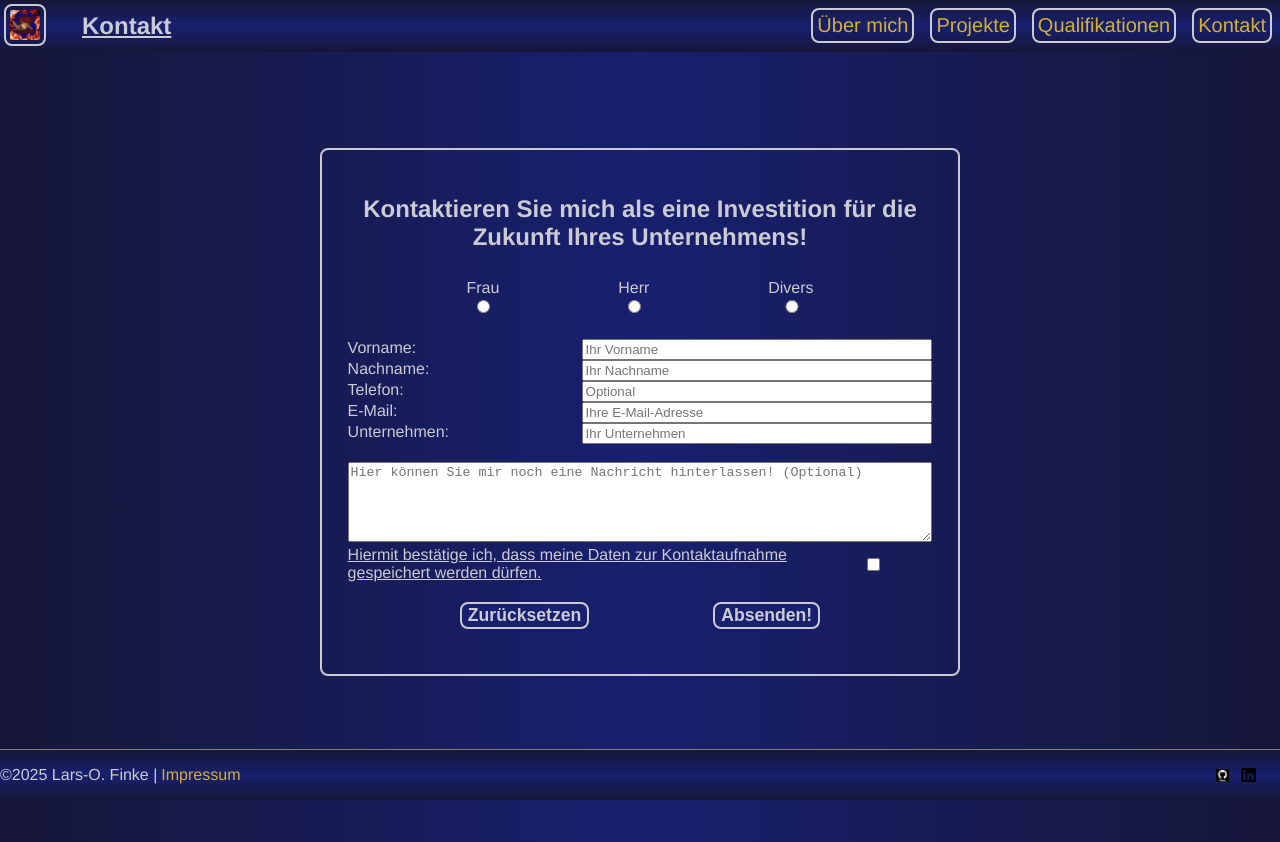
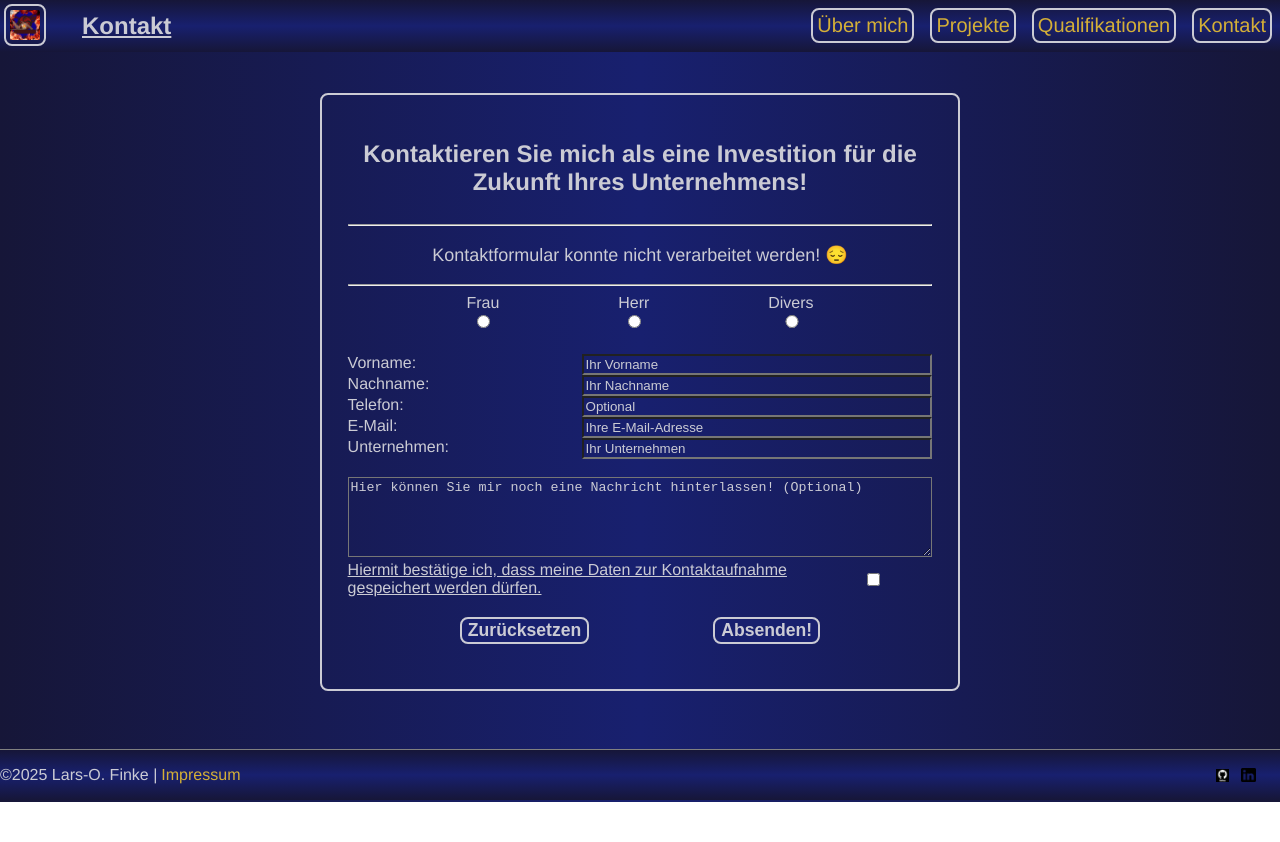
Before and after one commit to LarsOFinke/MyPortfolio, an Angular app in the folder frontend/: page /contact in a window 1280 px wide. Both pictures are taken after typing "Sample", "Sample", "5551234", "name@example.com", "Sample", "Sample" into the empty fields and a click on the button "Absenden!". After the commit the page ends 802 px from the top, so only its background shows below. Built offline with nearby package versions, Linux system fonts and the light colour scheme; no server answers.

Commit message:
Contact-page CSS refactoring

```diff
--- a/frontend/src/app/components/contact-page/contact-page.component.html
+++ b/frontend/src/app/components/contact-page/contact-page.component.html
@@ -1,4 +1,4 @@
-<div class="centered vh-90">
+<div class="centered vh-85">
     <div class="custom-wrapper centered bordered" id="contact-form">
       <h2>
         Kontaktieren Sie mich als eine Investition für die Zukunft Ihres
--- a/frontend/src/app/components/contact-page/form/contact-form.component.css
+++ b/frontend/src/app/components/contact-page/form/contact-form.component.css
@@ -5,11 +5,17 @@
 
 input {
   width: 100%;
+  background-color: var(--dark-navy-blue);
+  color: var(--light-grey);
 }
 
 textarea {
   width: 100%;
   height: 5rem;
+  background-color: var(--dark-navy-blue);
+}
+::placeholder {
+  color: var(--grey);
 }
 
 @media (min-width: 768) {
--- a/frontend/src/app/components/contact-page/form/contact-form.component.html
+++ b/frontend/src/app/components/contact-page/form/contact-form.component.html
@@ -1,13 +1,13 @@
 @if (success) {
 <hr />
-<div class="flash-success">
+<div class="flash-message">
   <p align="center">{{ msg }} 😄</p>
 </div>
 <hr />
 }
 @if (error) {
   <hr />
-  <div class="flash-success">
+  <div class="flash-message">
     <p align="center">{{ msg }} 😔</p>
   </div>
   <hr />
--- a/frontend/src/app/components/contact-page/form/contact-form.component.ts
+++ b/frontend/src/app/components/contact-page/form/contact-form.component.ts
@@ -39,7 +39,6 @@ export class ContactFormComponent {
     console.log('Contact Form submitting form data: ', payload);
     this.contactService.sendNewContact(payload).subscribe({
       next: (response: any) => {
-        console.log(response);
         this.msg = response.message;
         if (response.success) {
           this.success = true;
@@ -48,7 +47,8 @@ export class ContactFormComponent {
         }
       },
       error: (error) => {
-        console.log(error);
+        this.error = true;
+        this.msg = "Kontaktformular konnte nicht verarbeitet werden!";
       },
     });
     this.clearInputFields();
--- a/frontend/src/styles.css
+++ b/frontend/src/styles.css
@@ -28,6 +28,7 @@ html,
 body {
   font-size: 16px;
   scroll-behavior: smooth;
+  min-width: fit-content;
 }
 body {
   margin: 0;
```
